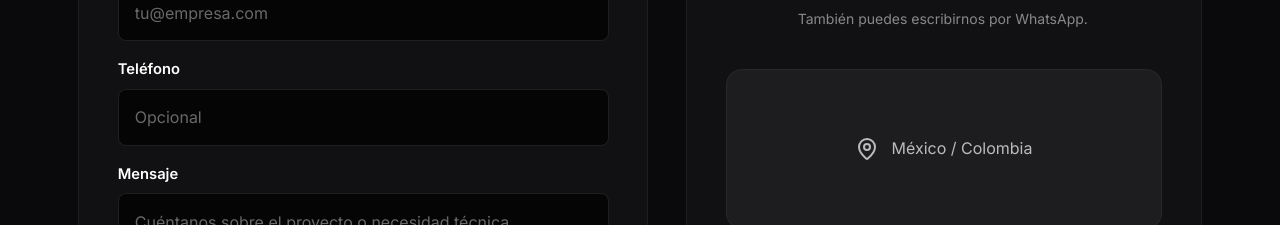
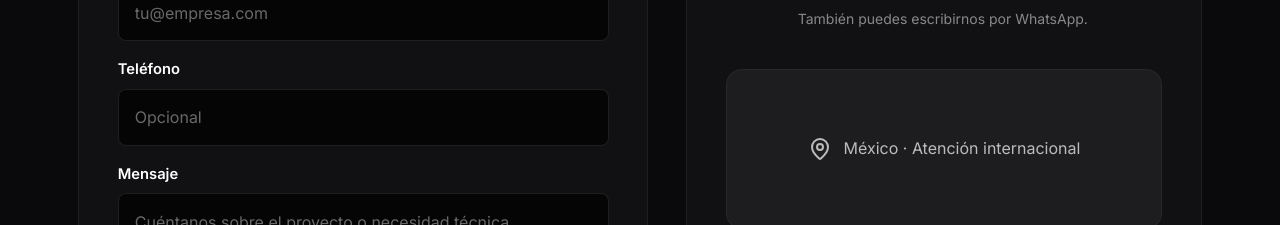
Before and after one commit to su-voz-a-diario/codigonexo, a Next.js app: page / in a window 1280 px wide. Shown: the part 6760-6985 px from the top of the page. Built offline with nearby package versions, Linux system fonts and the light colour scheme.

Commit message:
refactor: cambio de comlombia a internacional

```diff
--- a/src/app/page.tsx
+++ b/src/app/page.tsx
@@ -252,7 +252,7 @@ export default function Home() {
               email="codigonexo.rgz@gmail.com"
               phoneLabel="+52 55 2905 8845"
               phoneHref="tel:525529058845"
-              location="México / Colombia"
+              location="México · Atención internacional"
             />
           </PageContainer>
         </PageSection>
```
